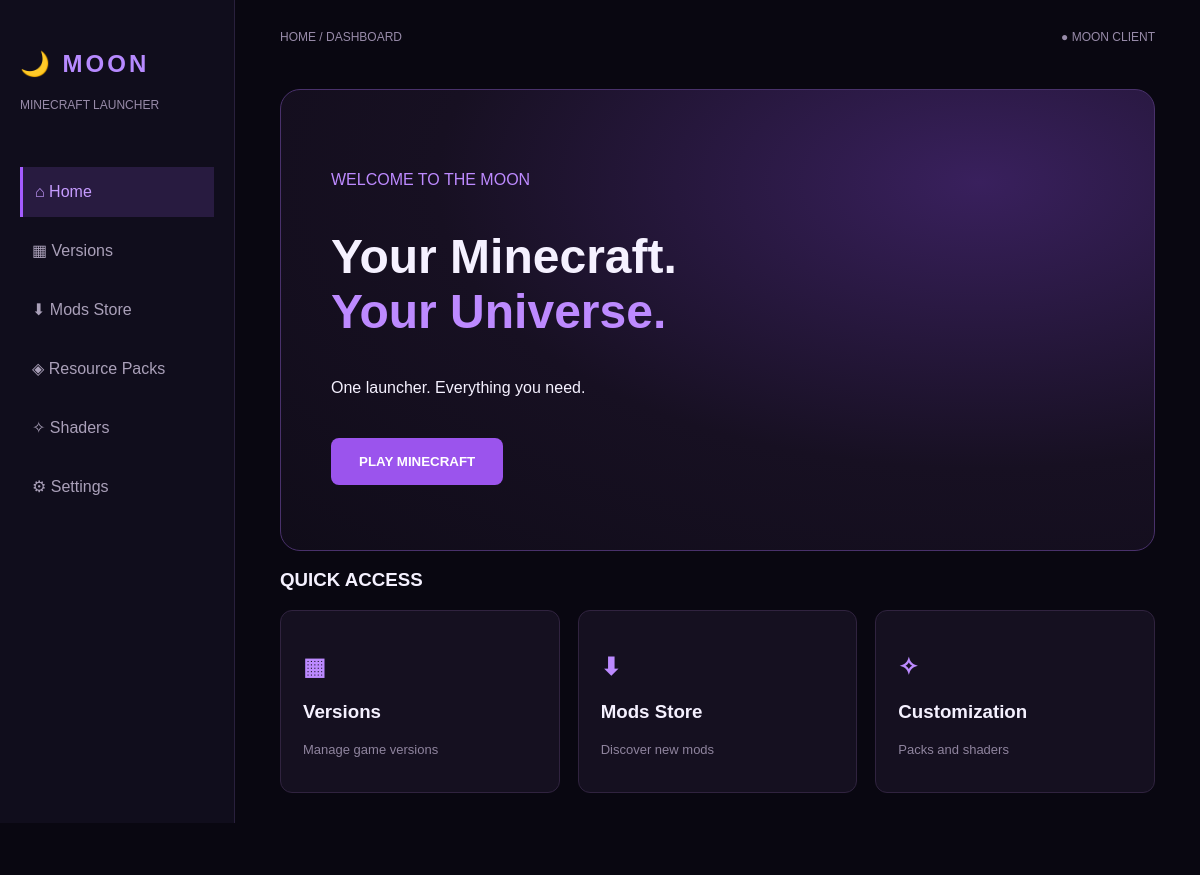
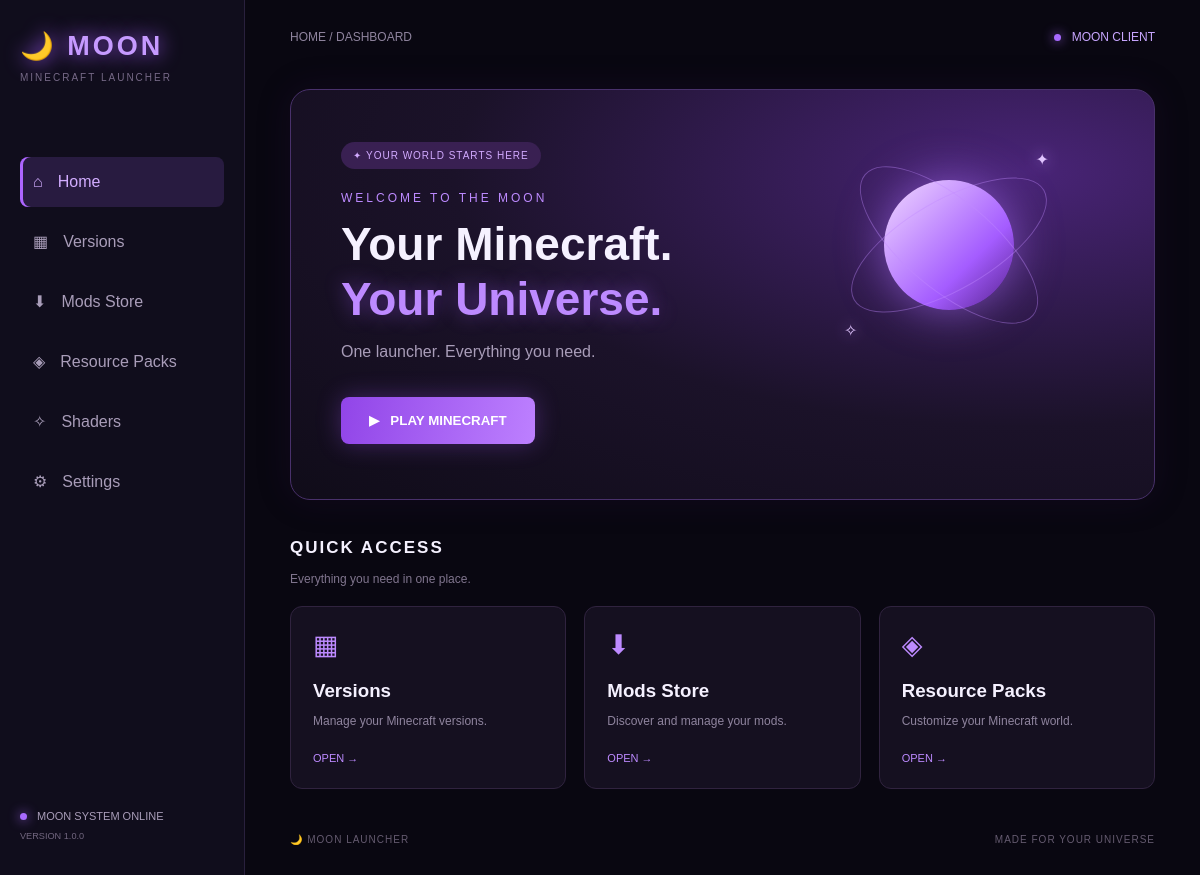
Before and after one commit to moon3mk/MOON-LAUNCHER, an Electron app: page index.html in a window 1200 px wide. Before the commit the page ends 823 px from the top, so only its background shows below. Drawn offline with Linux system fonts and the light colour scheme.

Commit message:
Update MOON Launcher UI and add Windows build workflow

```diff
--- a/index.html
+++ b/index.html
@@ -1,37 +1,102 @@
 <!DOCTYPE html>
-<html>
+<html lang="en">
 <head>
 <meta charset="UTF-8">
+<meta name="viewport" content="width=device-width, initial-scale=1.0">
 <title>MOON Launcher</title>
 <link rel="stylesheet" href="style.css">
 </head>
 <body>
-<aside>
-<h1>🌙 MOON</h1>
-<p>MINECRAFT LAUNCHER</p>
+
+<aside class="sidebar">
+    <div class="logo">🌙 MOON</div>
+    <p class="subtitle">MINECRAFT LAUNCHER</p>
+
     <nav>
-<div class="active">⌂ Home</div>
-<div>▦ Versions</div>
-<div>⬇ Mods Store</div>
-<div>◈ Resource Packs</div>
-<div>✧ Shaders</div>
-<div>⚙ Settings</div>
+        <a class="active" href="#home">⌂ <span>Home</span></a>
+        <a href="#versions">▦ <span>Versions</span></a>
+        <a href="#mods">⬇ <span>Mods Store</span></a>
+        <a href="#packs">◈ <span>Resource Packs</span></a>
+        <a href="#shaders">✧ <span>Shaders</span></a>
+        <a href="#settings">⚙ <span>Settings</span></a>
     </nav>
+
+    <div class="sidebar-bottom">
+        <span class="online-dot"></span>
+        MOON SYSTEM ONLINE
+        <small>VERSION 1.0.0</small>
+    </div>
 </aside>
-<main>
-<header>HOME / DASHBOARD <span>● MOON CLIENT</span></header>
+
+<main id="home">
+    <header>
+        <div class="breadcrumb">HOME / DASHBOARD</div>
+        <div class="profile">
+            <span class="online-dot"></span>
+            MOON CLIENT
+        </div>
+    </header>
+
     <section class="hero">
-<p>WELCOME TO THE MOON</p>
-<h2>Your Minecraft.<br><span>Your Universe.</span></h2>
-<p>One launcher. Everything you need.</p>
-<button>PLAY MINECRAFT</button>
+        <div class="hero-content">
+            <span class="tag">✦ YOUR WORLD STARTS HERE</span>
+            <p class="welcome">WELCOME TO THE MOON</p>
+
+            <h1>Your Minecraft.<br>
+                <span>Your Universe.</span>
+            </h1>
+
+            <p class="description">
+                One launcher. Everything you need.
+            </p>
+
+            <button id="playBtn">▶ &nbsp; PLAY MINECRAFT</button>
+        </div>
+
+        <div class="moon-art">
+            <div class="moon-circle"></div>
+            <span class="orbit orbit-one"></span>
+            <span class="orbit orbit-two"></span>
+            <span class="star star-one">✦</span>
+            <span class="star star-two">✧</span>
+        </div>
     </section>
-<h3>QUICK ACCESS</h3>
+
+    <section class="section-heading">
+        <div>
+            <h2>QUICK ACCESS</h2>
+            <p>Everything you need in one place.</p>
+        </div>
+    </section>
+
     <section class="cards">
-<article><h2>▦</h2><h3>Versions</h3><p>Manage game versions</p></article>
-<article><h2>⬇</h2><h3>Mods Store</h3><p>Discover new mods</p></article>
-<article><h2>✧</h2><h3>Customization</h3><p>Packs and shaders</p></article>
+        <article id="versions">
+            <div class="card-icon">▦</div>
+            <h3>Versions</h3>
+            <p>Manage your Minecraft versions.</p>
+            <a href="#versions">OPEN →</a>
+        </article>
+
+        <article id="mods">
+            <div class="card-icon">⬇</div>
+            <h3>Mods Store</h3>
+            <p>Discover and manage your mods.</p>
+            <a href="#mods">OPEN →</a>
+        </article>
+
+        <article id="packs">
+            <div class="card-icon">◈</div>
+            <h3>Resource Packs</h3>
+            <p>Customize your Minecraft world.</p>
+            <a href="#packs">OPEN →</a>
+        </article>
     </section>
+
+    <footer>
+        <span>🌙 MOON LAUNCHER</span>
+        <span>MADE FOR YOUR UNIVERSE</span>
+    </footer>
 </main>
+
 </body>
 </html>
--- a/style.css
+++ b/style.css
@@ -1,28 +1,299 @@
-* { box-sizing:border-box }
+* {
+    box-sizing: border-box;
+}
+
 body {
- margin:0;background:#090711;color:#f5f1ff;
- font-family:Arial,sans-serif;display:flex;min-height:100vh
+    margin: 0;
+    min-height: 100vh;
+    display: flex;
+    background: #090711;
+    color: #f5f1ff;
+    font-family: Arial, sans-serif;
 }
-aside {
- width:235px;background:#100d1c;padding:30px 20px;
- border-right:1px solid #29203d
+
+.sidebar {
+    width: 245px;
+    min-height: 100vh;
+    padding: 30px 20px;
+    background: #100d1c;
+    border-right: 1px solid #29203d;
+    display: flex;
+    flex-direction: column;
 }
-aside h1 {color:#b78aff;letter-spacing:3px}
-aside p,header {color:#988ba9;font-size:12px}
-nav {margin-top:55px}
-nav div {padding:16px 12px;margin:8px 0;color:#aaa0b9}
-nav .active {background:#281b40;color:#c69cff;border-left:3px solid #a45cff}
-main {flex:1;padding:30px 45px}
-header {display:flex;justify-content:space-between}
+
+.logo {
+    color: #c69aff;
+    font-size: 27px;
+    font-weight: bold;
+    letter-spacing: 3px;
+    text-shadow: 0 0 20px #a45cff;
+}
+
+.subtitle {
+    color: #766987;
+    font-size: 10px;
+    letter-spacing: 2px;
+}
+
+nav {
+    margin-top: 55px;
+}
+
+nav a {
+    display: flex;
+    gap: 15px;
+    align-items: center;
+    padding: 16px 13px;
+    margin: 9px 0;
+    color: #a99db9;
+    text-decoration: none;
+    border-radius: 8px;
+    transition: .2s;
+}
+
+nav a:hover,
+nav a.active {
+    background: #281b40;
+    color: #d2adff;
+    box-shadow: inset 3px 0 #ad65ff;
+}
+
+.sidebar-bottom {
+    margin-top: auto;
+    color: #a99db9;
+    font-size: 11px;
+    line-height: 2;
+}
+
+.sidebar-bottom small {
+    display: block;
+    color: #71667f;
+}
+
+.online-dot {
+    display: inline-block;
+    width: 7px;
+    height: 7px;
+    background: #a86aff;
+    border-radius: 50%;
+    box-shadow: 0 0 12px #a86aff;
+    margin-right: 7px;
+}
+
+main {
+    flex: 1;
+    padding: 30px 45px;
+    min-width: 0;
+}
+
+header {
+    display: flex;
+    justify-content: space-between;
+    align-items: center;
+    color: #8f849e;
+    font-size: 12px;
+}
+
+.profile {
+    color: #c8a6ff;
+}
+
 .hero {
- margin-top:45px;padding:65px 50px;border:1px solid #49316b;
- border-radius:20px;
- background:radial-gradient(ellipse at 80% 20%,#39205d,#171022 55%,#100c19)
+    position: relative;
+    overflow: hidden;
+    margin-top: 45px;
+    min-height: 340px;
+    padding: 55px 50px;
+    border: 1px solid #49316b;
+    border-radius: 20px;
+    background: radial-gradient(ellipse at 85% 20%, #492477, #1b1229 55%, #100c19);
+    box-shadow: 0 0 35px #32154b33;
 }
-.hero p:first-child,.hero span {color:#bd8aff}
-.hero h2 {font-size:48px}
-button {margin-top:25px;padding:16px 28px;border:0;border-radius:8px;background:#9b54ed;color:white;font-weight:bold}
-.cards {display:flex;gap:18px}
-article {flex:1;background:#151020;border:1px solid #30233f;border-radius:12px;padding:22px}
-article h2 {color:#bc8aff}
-article p {color:#8f849e;font-size:13px}
+
+.hero-content {
+    position: relative;
+    z-index: 2;
+}
+
+.tag {
+    padding: 8px 12px;
+    background: #392052;
+    border-radius: 20px;
+    color: #d2aaff;
+    font-size: 10px;
+    letter-spacing: 1px;
+}
+
+.welcome {
+    margin-top: 28px;
+    color: #bd8aff;
+    font-size: 12px;
+    letter-spacing: 3px;
+}
+
+.hero h1 {
+    font-size: 46px;
+    line-height: 1.2;
+    margin: 12px 0;
+}
+
+.hero h1 span {
+    color: #bd8aff;
+    text-shadow: 0 0 20px #a45cff77;
+}
+
+.description {
+    color: #a99db9;
+}
+
+button {
+    margin-top: 20px;
+    padding: 16px 28px;
+    border: 0;
+    border-radius: 8px;
+    background: linear-gradient(100deg, #9145e8, #bd80ff);
+    color: white;
+    font-weight: bold;
+    cursor: pointer;
+    box-shadow: 0 0 25px #9b54ed55;
+}
+
+button:hover {
+    box-shadow: 0 0 35px #bd80ffaa;
+    transform: translateY(-2px);
+}
+
+.moon-art {
+    position: absolute;
+    right: 90px;
+    top: 40px;
+    width: 230px;
+    height: 230px;
+}
+
+.moon-circle {
+    position: absolute;
+    width: 130px;
+    height: 130px;
+    top: 50px;
+    left: 50px;
+    border-radius: 50%;
+    background: linear-gradient(135deg, #f1d9ff, #a45cff 65%, #55218b);
+    box-shadow: 0 0 45px #ae70ff99;
+}
+
+.orbit {
+    position: absolute;
+    border: 1px solid #c18aff66;
+    border-radius: 50%;
+    width: 220px;
+    height: 90px;
+    top: 70px;
+    left: 5px;
+    transform: rotate(-30deg);
+}
+
+.orbit-two {
+    transform: rotate(40deg);
+}
+
+.star {
+    position: absolute;
+    color: #e1c5ff;
+    text-shadow: 0 0 15px #bd8aff;
+}
+
+.star-one {
+    top: 20px;
+    right: 15px;
+}
+
+.star-two {
+    bottom: 20px;
+    left: 10px;
+}
+
+.section-heading {
+    margin-top: 38px;
+}
+
+.section-heading h2 {
+    font-size: 17px;
+    letter-spacing: 2px;
+}
+
+.section-heading p {
+    color: #80758e;
+    font-size: 12px;
+}
+
+.cards {
+    display: flex;
+    gap: 18px;
+    margin-top: 20px;
+}
+
+article {
+    flex: 1;
+    padding: 22px;
+    background: #151020;
+    border: 1px solid #30233f;
+    border-radius: 12px;
+    transition: .2s;
+}
+
+article:hover {
+    border-color: #9858d8;
+    transform: translateY(-4px);
+    box-shadow: 0 8px 25px #8b45cc22;
+}
+
+.card-icon {
+    color: #bd8aff;
+    font-size: 27px;
+}
+
+article h3 {
+    margin-bottom: 8px;
+}
+
+article p {
+    color: #8f849e;
+    font-size: 12px;
+}
+
+article a {
+    display: inline-block;
+    margin-top: 12px;
+    color: #bd8aff;
+    font-size: 11px;
+    text-decoration: none;
+}
+
+footer {
+    display: flex;
+    justify-content: space-between;
+    margin-top: 45px;
+    color: #655b70;
+    font-size: 10px;
+    letter-spacing: 1px;
+}
+
+@media (max-width: 850px) {
+    .moon-art {
+        opacity: .2;
+        right: 0;
+    }
+
+    main {
+        padding: 25px;
+    }
+
+    .cards {
+        flex-wrap: wrap;
+    }
+
+    article {
+        min-width: 180px;
+    }
+}
```
Also changed, not shown: .github/workflows/build-windows.yml (added). Lines whose indentation alone changed are shown as unchanged.
